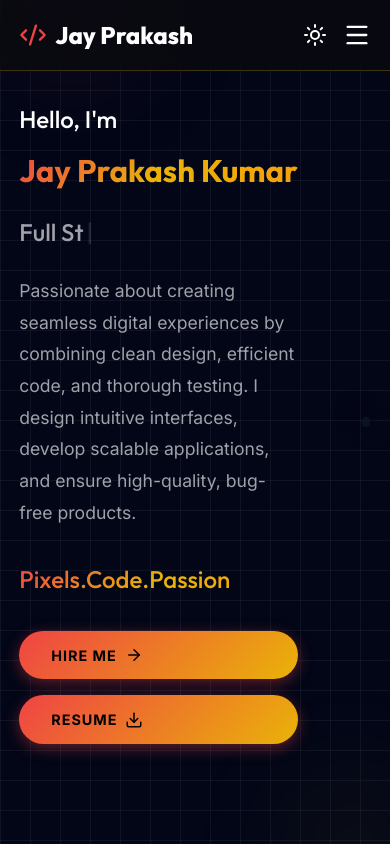
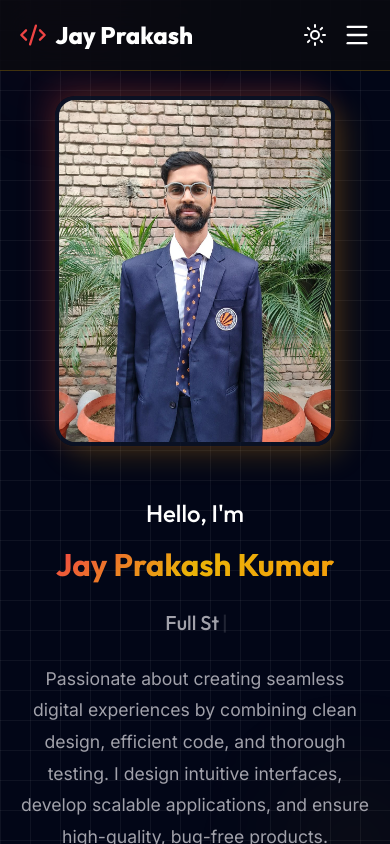
Before and after one commit to jay-prakash-kumar/Portfolio, a React (Vite) app: page / in a window 390 px wide. Shown: the top 844 px of the page. Built offline with nearby package versions, Linux system fonts and the light colour scheme.

Commit message:
added responsiveness

```diff
--- a/src/components/Achievements.jsx
+++ b/src/components/Achievements.jsx
@@ -54,13 +54,8 @@ export default function Achievements() {
             <motion.div
               variants={fadeIn("up", "spring", index * 0.1, 0.75)}
               key={index}
-              className="card glass-effect"
+              className="glass-effect achievement-card"
               style={{
-                display: 'flex',
-                flexDirection: 'row',
-                alignItems: 'flex-start',
-              gap: '1.5rem',
-              padding: '2rem',
               background: 'var(--nav-bg)',
               border: '1px solid var(--glass-border)',
               borderRadius: '16px',
--- a/src/components/Certificates.jsx
+++ b/src/components/Certificates.jsx
@@ -58,7 +58,7 @@ export default function Certificates() {
           viewport={{ once: true, amount: 0.1 }}
           style={{
             display: "grid",
-            gridTemplateColumns: "repeat(auto-fit, minmax(340px, 1fr))",
+            gridTemplateColumns: "repeat(auto-fit, minmax(280px, 1fr))",
             gap: "2.5rem",
             marginTop: "3rem"
           }}
--- a/src/components/Projects.jsx
+++ b/src/components/Projects.jsx
@@ -370,7 +370,7 @@ export default function Projects() {
                 <p style={{ color: 'var(--text-secondary)', lineHeight: '1.6', flexGrow: 1, marginBottom: '1.5rem' }}>{proj.desc}</p>
 
                 {/* Persistent Links */}
-                <div style={{ display: 'flex', gap: '1rem', marginTop: 'auto' }}>
+                <div style={{ display: 'flex', gap: '1rem', marginTop: 'auto', flexWrap: 'wrap' }}>
                   <a href={proj.github} target="_blank" rel="noreferrer" className="btn btn-secondary" style={{ padding: '0.5rem 1rem', fontSize: '0.85rem' }}>
                     <Github size={16} /> Code
                   </a>
--- a/src/index.css
+++ b/src/index.css
@@ -188,9 +188,18 @@ a { text-decoration: none; color: inherit; transition: color 0.3s ease; }
   object-fit: cover;
 }
 
+@media (max-width: 992px) {
+  .hero-grid { grid-template-columns: 1fr; text-align: center; gap: 3rem; }
+  .hero-text-content { text-align: center; display: flex; flex-direction: column; align-items: center; order: 2; }
+  .hero-image-wrapper { order: 1; max-width: 280px; margin: 0 auto; }
+  .hero-desc { text-align: center; margin: 0 auto 2rem auto; }
+  .hero-cta { justify-content: center; }
+  .hero-text-content h1 { white-space: normal; font-size: clamp(2.2rem, 6vw, 3rem); }
+}
+
 @media (max-width: 768px) {
-  .hero-text-content h1 { font-size: clamp(1.8rem, 8vw, 3rem); white-space: nowrap; }
-  .hero-subtitle { font-size: 1.5rem; }
+  .hero-text-content h1 { font-size: clamp(1.8rem, 8vw, 2.5rem); }
+  .hero-subtitle { font-size: 1.25rem; }
   .hero-cta { flex-direction: column; width: 100%; max-width: 300px; margin: 0 auto; }
 }
 
@@ -228,6 +237,22 @@ a { text-decoration: none; color: inherit; transition: color 0.3s ease; }
 .card-icon { width: 50px; height: 50px; border-radius: 12px; background: rgba(239, 68, 68, 0.1); display: flex; align-items: center; justify-content: center; color: var(--accent-color); margin-bottom: 0.5rem; }
 .card h3 { font-size: 1.3rem; margin-bottom: 0.5rem; }
 .card p { color: var(--text-secondary); font-size: 0.95rem; }
+
+.achievement-card {
+  display: flex;
+  flex-direction: row;
+  align-items: flex-start;
+  gap: 1.5rem;
+  padding: 2rem;
+}
+@media (max-width: 600px) {
+  .achievement-card {
+    flex-direction: column;
+    align-items: center;
+    text-align: center;
+    padding: 1.5rem;
+  }
+}
 
 /* Education Timeline */
 .timeline { position: relative; max-width: 800px; margin: 0 auto; padding-left: 2rem; }
```
